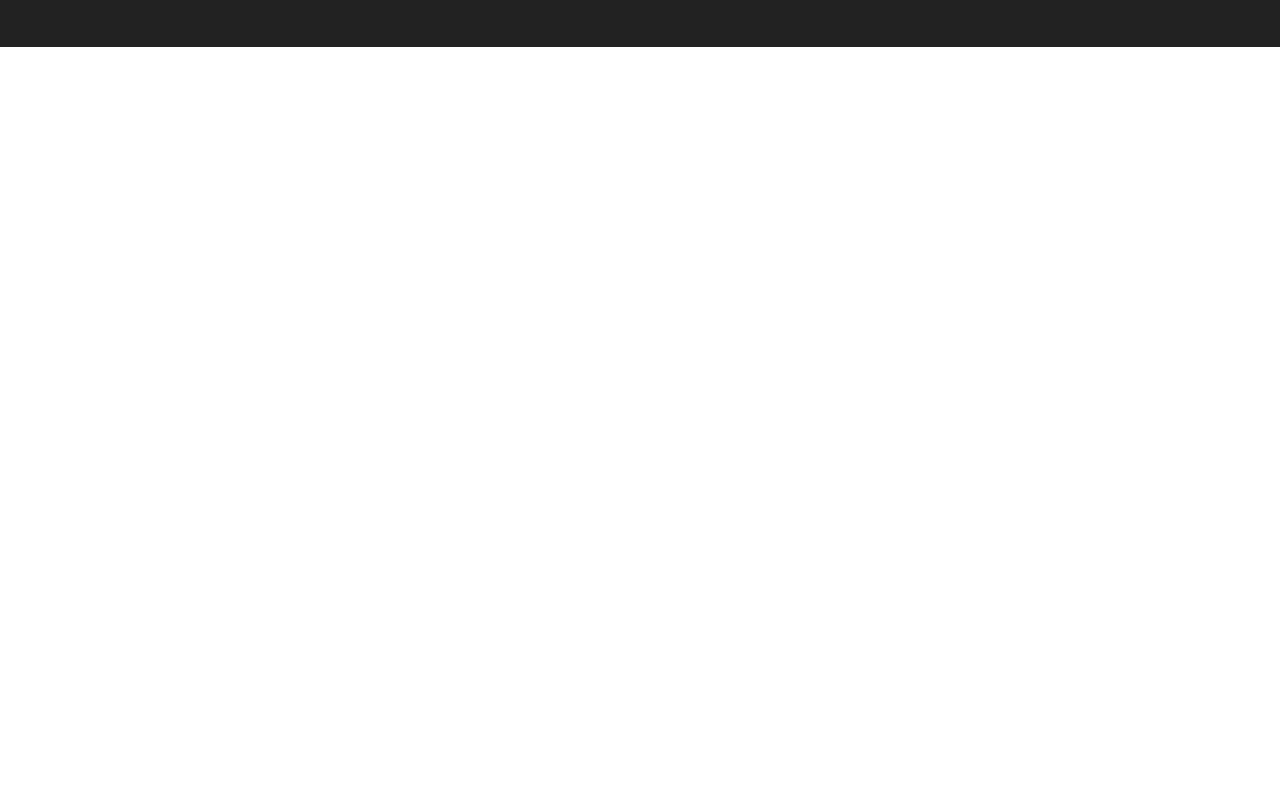
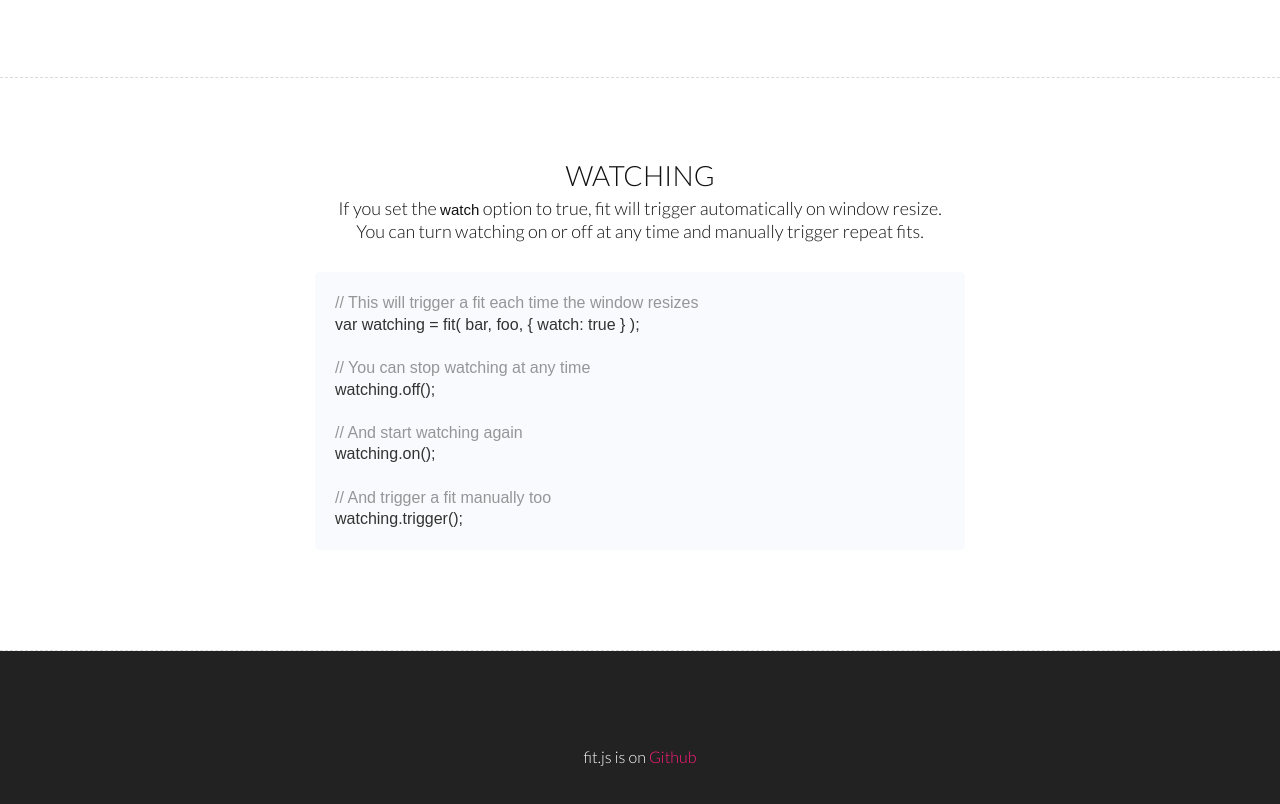
Before and after one commit to soulwire/fit.js, a plain HTML site: page index.html in a window 1280 px wide. Shown: the part 4432-5236 px from the top of the page. Before the commit the page ends 4479 px from the top, so only its background shows below. Drawn offline with Linux system fonts and the light colour scheme; a web font is replaced by a local one.

Commit message:
Added watch example

```diff
--- a/index.html
+++ b/index.html
@@ -99,10 +99,19 @@
                         // Fit within the area or fill it all (true)
                         cover: false,
 
+                        // Fit again automatically on window resize
+                        watch: false,
+
                         // Apply computed transformations (true) or just
                         // return the transformation definition (false)
                         apply: true
                     });
+                </pre>
+                <p>You can change the options globally if you like too, by modifying the <code>defaults</code> object</p>
+                <pre class="code">
+                    fit.defaults.vAlign = fit.TOP;
+                    fit.defaults.watch = true;
+                    fit.defaults.cover = true;
                 </pre>
             </article>
 
@@ -145,6 +154,25 @@
                 </div>
             </article>
 
+            <article class="explain">
+                <h2>Watching</h2>
+                <p>If you set the <code>watch</code> option to true, fit will trigger automatically on window resize.</p>
+                <p>You can turn watching on or off at any time and manually trigger repeat fits.</p>
+                <pre class="code">
+                    // This will trigger a fit each time the window resizes
+                    var watching = fit( bar, foo, { watch: true } );
+
+                    // You can stop watching at any time
+                    watching.off();
+
+                    // And start watching again
+                    watching.on();
+
+                    // And trigger a fit manually too
+                    watching.trigger();
+                </pre>
+            </article>
+
         </section>
         <footer class="footer">
             <p>fit.js is on <a href="https://github.com/soulwire/fit.js">Github</a></p>
```
